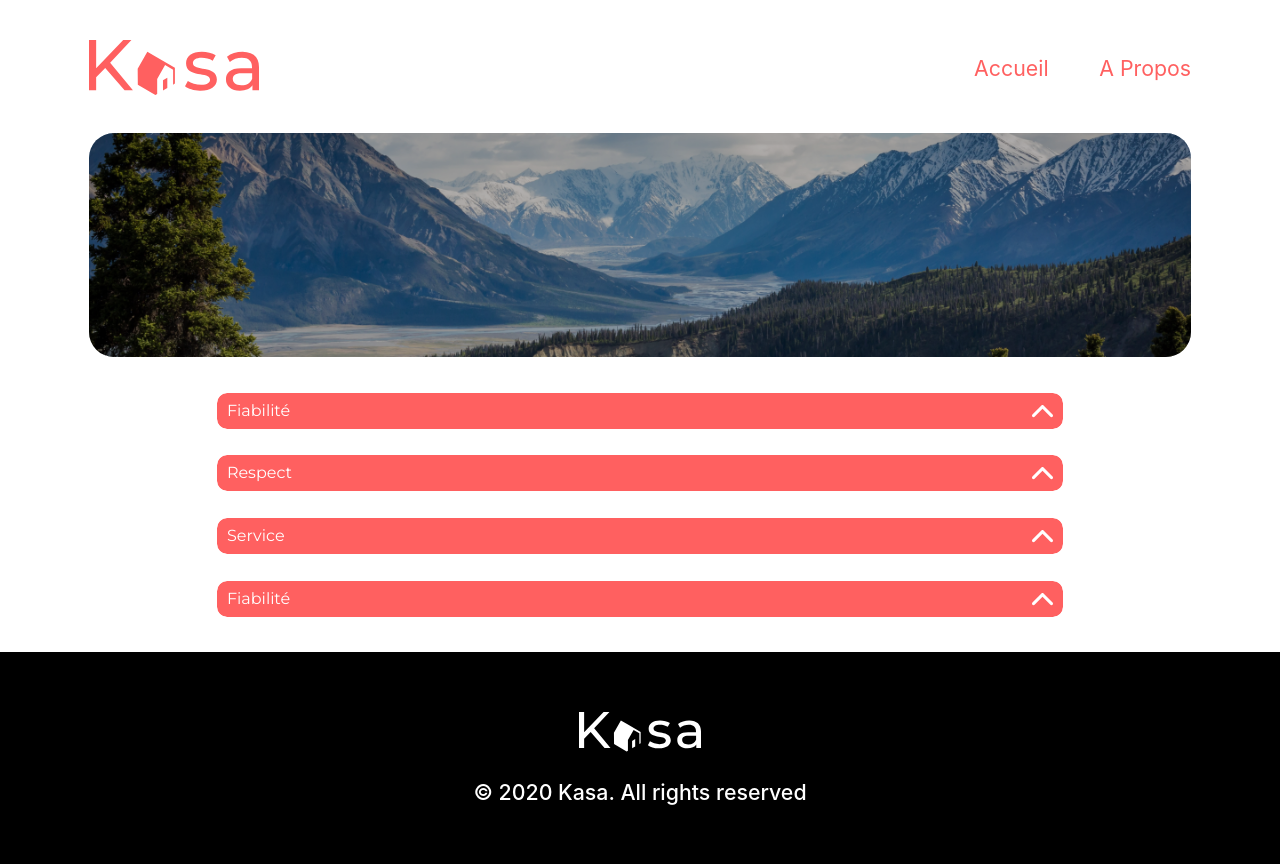
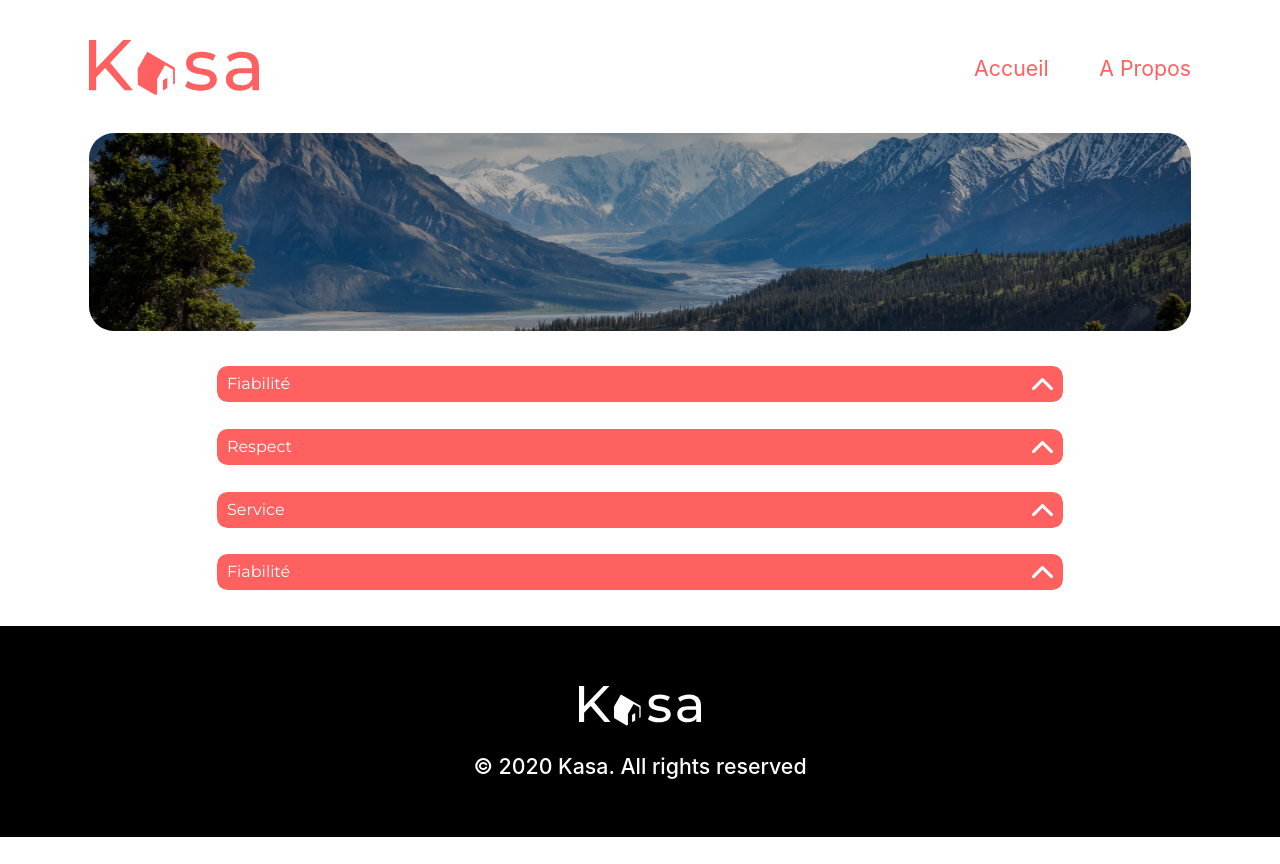
Before and after one commit to guillaumedebas/kasa, a React (Create React App) app: page /a-propos in a window 1280 px wide. After the commit the page ends 837 px from the top, so only its background shows below. Built offline with nearby package versions, Linux system fonts and the light colour scheme.

Commit message:
merge Carousel and Banner components into Gallery

```diff
--- a/src/Pages/APropos/index.jsx
+++ b/src/Pages/APropos/index.jsx
@@ -1,14 +1,12 @@
-import image from '../../assets/banner-a-propos-image.png'
-import Banner from '../../components/Banner'
-import DropdownAPropos from '../../components/DropdownAPropos'
-
+import image from "../../assets/banner-a-propos-image.png"
+import DropdownAPropos from "../../components/DropdownAPropos"
+import Gallery from "../../components/Gallery"
 
 function Apropos() {
   return (
     <main>
-        <Banner image={image} slogan={''}/>
+      <Gallery pictures={[image]} banner={true} />
       <DropdownAPropos />
-
     </main>
   )
 }
--- a/src/Pages/Accueil/index.jsx
+++ b/src/Pages/Accueil/index.jsx
@@ -1,13 +1,16 @@
-import image from '../../assets/banner-accueil-image.jpeg'
-import Banner from '../../components/Banner'
-import RentalList from '../../components/RentalList'
+import image from "../../assets/banner-accueil-image.jpeg"
+import Gallery from "../../components/Gallery"
+import RentalList from "../../components/RentalList"
 
 function Accueil() {
   return (
     <main>
-        <Banner image={image} slogan={'Chez vous, partout et ailleurs'}/>
+      <Gallery
+        pictures={[image]}
+        slogan="Chez vous, partout et ailleurs"
+        banner={true}
+      />
       <RentalList />
-
     </main>
   )
 }
--- a/src/components/Banner.js
+++ /dev/null
@@ -1,14 +0,0 @@
-import '../styles/Banner.scss'
-
-
-function Banner({image, slogan}) {
-
-    return (
-    <div className='banner'>
-       <img src= {image} alt="paysage au bord d'une île - arrière plan de la bannière" className="banner__background"/>
-        <h1 className='banner__title'> {slogan} </h1>
-    </div>
-    )
-}
-
-export default Banner
--- a/src/components/Carousel.js
+++ b/src/components/Gallery.js
@@ -1,7 +1,7 @@
 import React, { useState } from "react"
-import "../styles/Carousel.scss"
+import "../styles/Gallery.scss"
 
-const Carousel = ({ pictures }) => {
+const Gallery = ({ pictures, slogan, banner }) => {
   const [currentItem, setCurrentItem] = useState(0)
 
   const next = () => {
@@ -14,45 +14,45 @@ const Carousel = ({ pictures }) => {
 
   if (pictures.length === 1) {
     return (
-      <div className="carousel">
-        <div className="carousel__container">
+      <div className={`gallery ${banner ? "banner" : ""}`}>
+        <div className="gallery__container">
           <img
             src={pictures[0]}
             alt="Slide 1"
-            className="carousel__image active"
+            className="gallery__image active"
           />
+          {slogan && <h1 className="gallery__title">{slogan}</h1>}
         </div>
       </div>
     )
   }
 
   return (
-    <div className="carousel">
-      <div className="carousel__container">
+    <div className={`gallery ${banner ? "banner" : ""}`}>
+      <div className="gallery__container">
         {pictures.map((picture, index) => (
           <img
             key={index}
             src={picture}
             alt={`Slide ${index + 1}`}
             className={
-              index === currentItem
-                ? "carousel__image active"
-                : "carousel__image"
+              index === currentItem ? "gallery__image active" : "gallery__image"
             }
           />
         ))}
       </div>
-      <div className="carousel__pagination">
+      <div className="gallery__pagination">
         {currentItem + 1} / {pictures.length}
       </div>
-      <button className="carousel__prev" onClick={prev}>
+      <button className="gallery__prev" onClick={prev}>
         Précédent
       </button>
-      <button className="carousel__next" onClick={next}>
+      <button className="gallery__next" onClick={next}>
         Suivant
       </button>
+      {slogan && <h1 className="gallery__title">{slogan}</h1>}
     </div>
   )
 }
 
-export default Carousel
+export default Gallery
--- a/src/components/RentalSheet.js
+++ b/src/components/RentalSheet.js
@@ -1,15 +1,15 @@
 import "../styles/RentalSheet.scss"
-import Carousel from "./Carousel"
 import { LogementList } from "../datas/LogementList"
 import Dropdown from "./Dropdown"
 import RatingScale from "./RatingScale"
 import HostIdentity from "./HostIdentity"
 import TagList from "./TagList"
+import Gallery from "./Gallery"
 
 function RentalSheet({ sheet }) {
   return (
     <div>
-      <Carousel pictures={LogementList[sheet].pictures} />
+      <Gallery pictures={LogementList[sheet].pictures} />
 
       <section className="rental-sheet">
         <div className="rental-sheet__overview">
--- a/src/styles/Banner.scss
+++ /dev/null
@@ -1,38 +0,0 @@
-.banner {
-  aspect-ratio: 1240 / 223;
-  overflow: hidden;
-  border-radius: 25px;
-  display: flex;
-  justify-content: center;
-  align-items: center;
-  position: relative;
-  padding: 16px;
-
-  @media screen and (max-width: 480px) {
-    aspect-ratio: 335 / 111;
-  }
-
-  &::before {
-    content: "";
-    position: absolute;
-    inset: 0;
-    z-index: 1;
-    background-color: rgba(0, 0, 0, 0.3);
-  }
-
-  &__background {
-    width: 100%;
-    height: 100%;
-    object-fit: cover;
-    position: absolute;
-    top: 0;
-    left: 0;
-  }
-
-  &__title {
-    color: white;
-    font-family: 'Montserrat', sans-serif;
-    font-size: clamp(1.5rem, 3.333vw, 3rem);
-    z-index: 1;
-  }
-}
--- a/src/styles/Carousel.scss
+++ b/src/styles/Gallery.scss
@@ -1,13 +1,63 @@
-.carousel {
+.gallery {
   aspect-ratio: 1240 / 415;
   overflow: hidden;
   display: flex;
   justify-content: center;
   align-items: center;
   position: relative;
+  border-radius: 25px;
 
   @media screen and (max-width: 480px) {
     aspect-ratio: 335 / 255;
+    border-radius: 10px;
+  }
+
+  &.banner {
+    aspect-ratio: 1240 / 223;
+
+
+    @media screen and (max-width: 480px) {
+      aspect-ratio: 335 / 111;
+
+    }
+
+    &::before {
+      content: "";
+      position: absolute;
+      inset: 0;
+      z-index: 1;
+      background-color: rgba(0, 0, 0, 0.3);
+    }
+
+    &__background {
+      width: 100%;
+      height: 100%;
+      object-fit: cover;
+      position: absolute;
+      top: 0;
+      left: 0;
+    }
+
+    .gallery__container {
+      position: static;
+    }
+  }
+
+  &__title {
+    color: white;
+    font-family: 'Montserrat', sans-serif;
+    font-size: clamp(1.5rem, 3.333vw, 3rem);
+    position: absolute;
+    z-index: 30;
+    text-align: center;
+
+
+    @media screen and (max-width: 480px) {
+
+      text-align: left;
+      max-width: 14ch;
+      transform: translateX(-25px);
+    }
   }
 
   &__container {
@@ -16,6 +66,8 @@
     width: 100%;
     height: 100%;
     display: flex;
+    justify-content: center;
+    align-items: center; // Ajout de cette propriété
     overflow: hidden;
   }
 
@@ -41,13 +93,14 @@
     height: 100%;
     width: 3.75%;
     min-width: 2rem;
-    background: url(../assets/carousel-next.svg) center center / 100% 100%;
+    background: url(../assets/gallery-next.svg) center center / 100% 100%;
     top: 0;
     right: 1.88%;
     cursor: pointer;
     opacity: 1;
     transition: transform 0.3s, opacity 0.3s;
     color: transparent;
+    z-index: 3;
   }
 
   &__prev {
@@ -67,6 +120,8 @@
     font-size: clamp(0.875rem, 1.25vw, 1.125rem);
     font-family: Montserrat;
     font-weight: 500;
+    z-index: 3;
+
 
     @media screen and (max-width: 480px) {
       display: none;
--- a/src/styles/index.scss
+++ b/src/styles/index.scss
@@ -29,7 +29,7 @@ code {
 .banner,
 .rental-list,
 .rental-sheet,
-.carousel,
+.gallery,
 .a-propos {
   margin-right: clamp(0px, 6.944vw, 100px);
   margin-left: clamp(0px, 6.944vw, 100px);
```
Also changed, not shown: src/assets/gallery-next.svg (renamed from src/assets/carousel-next.svg). Lines whose indentation alone changed are shown as unchanged.
